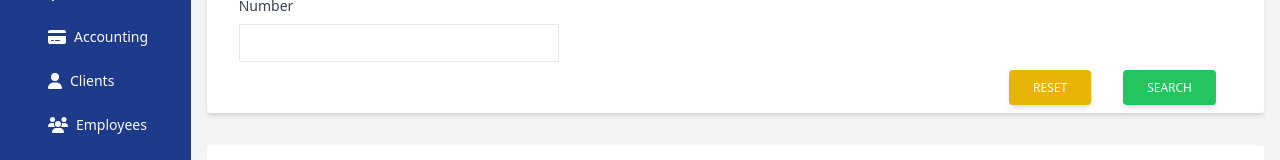
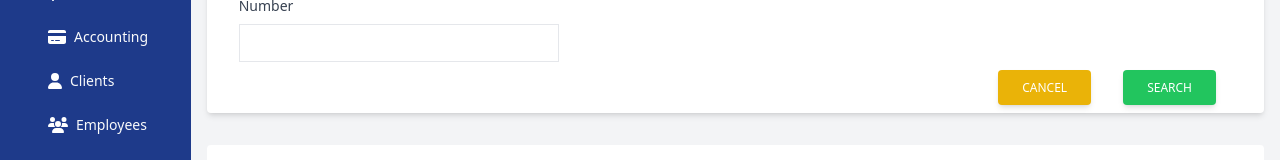
Before and after one commit to Brian-mula/accounting, a Nuxt app: page /assets in a window 1280 px wide. Shown: the part 301-461 px from the top of the page. Built offline with nearby package versions, Linux system fonts and the light colour scheme.

Commit message:
testing git

```diff
--- a/pages/assets.vue
+++ b/pages/assets.vue
@@ -80,7 +80,7 @@
             type="button"
             class="inline-block px-6 py-2.5 bg-yellow-500 text-white font-medium text-xs leading-tight uppercase rounded shadow-md hover:bg-yellow-600 hover:shadow-lg focus:bg-yellow-600 focus:shadow-lg focus:outline-none focus:ring-0 active:bg-yellow-700 active:shadow-lg transition duration-150 ease-in-out"
           >
-            Reset
+            Cancel
           </button>
         </div>
         <div class="mx-4">
```
